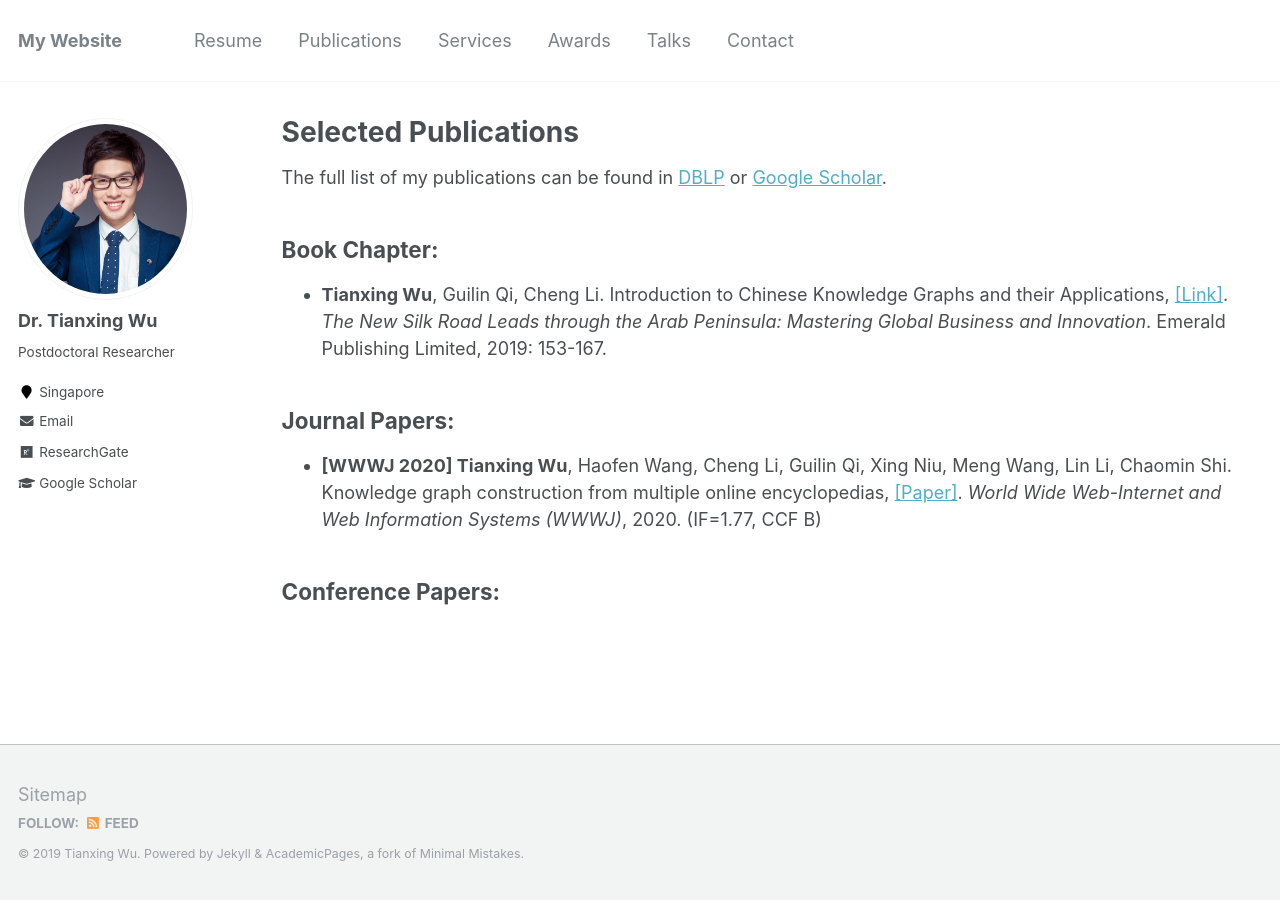
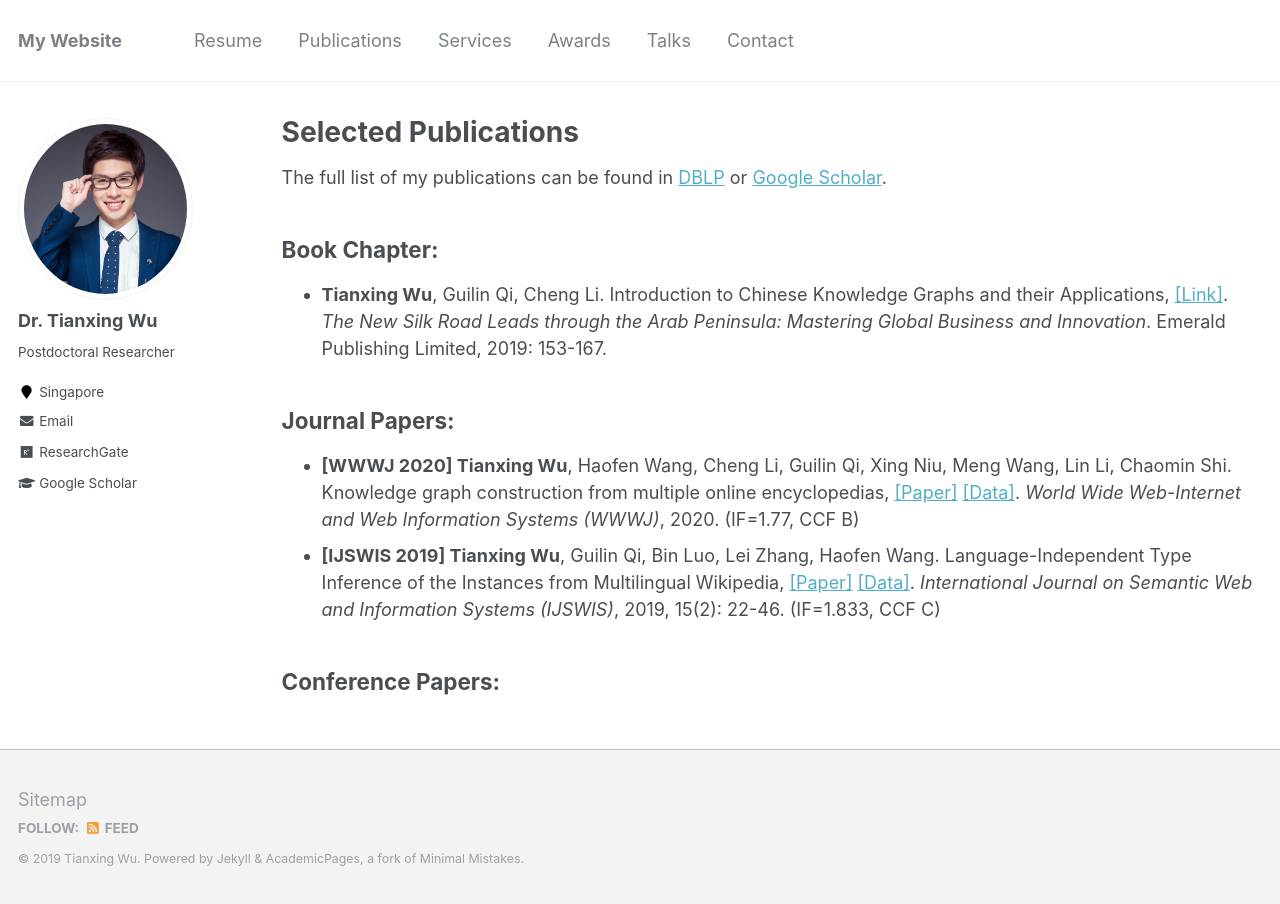
Before and after one commit to tianxing-wu/tianxing-wu.github.io, a Jekyll site: the page built from _pages/selected_publications.md, in a window 1280 px wide. Built offline with Jekyll 4.4.1, drawn with Linux system fonts in a browser that asks for light colours.

Commit message:
site update

```diff
--- a/_pages/selected_publications.md
+++ b/_pages/selected_publications.md
@@ -9,6 +9,7 @@ The full list of my publications can be found in [DBLP](https://dblp.uni-trier.d
 * **Tianxing Wu**, Guilin Qi, Cheng Li. Introduction to Chinese Knowledge Graphs and their Applications, [[Link]](https://www.emerald.com/insight/content/doi/10.1108/978-1-78756-679-820191010/full/html). <i>The New Silk Road Leads through the Arab Peninsula: Mastering Global Business and Innovation</i>. Emerald Publishing Limited, 2019: 153-167.
 
 ## Journal Papers:
-* **[WWWJ 2020] Tianxing Wu**, Haofen Wang, Cheng Li, Guilin Qi, Xing Niu, Meng Wang, Lin Li, Chaomin Shi. Knowledge graph construction from multiple online encyclopedias, [[Paper]](https://tianxing-wu.github.io/files/paper/WWWJ2020.pdf). <i>World Wide Web-Internet and Web Information Systems (WWWJ)</i>, 2020. (IF=1.77, CCF B)
+* **[WWWJ 2020] Tianxing Wu**, Haofen Wang, Cheng Li, Guilin Qi, Xing Niu, Meng Wang, Lin Li, Chaomin Shi. Knowledge graph construction from multiple online encyclopedias, [[Paper]](https://tianxing-wu.github.io/files/paper/WWWJ2020.pdf) [[Data]](http://zhishi.me). <i>World Wide Web-Internet and Web Information Systems (WWWJ)</i>, 2020. (IF=1.77, CCF B)
+* **[IJSWIS 2019] Tianxing Wu**, Guilin Qi, Bin Luo, Lei Zhang, Haofen Wang. Language-Independent Type Inference of the Instances from Multilingual Wikipedia, [[Paper]](https://tianxing-wu.github.io/files/paper/IJSWIS2019.pdf) [[Data]](http://www.multype.org). <i>International Journal on Semantic Web and Information Systems (IJSWIS)</i>, 2019, 15(2): 22-46. (IF=1.833, CCF C)
 
 ## Conference Papers:
```
Also changed, not shown: 2 other files.
